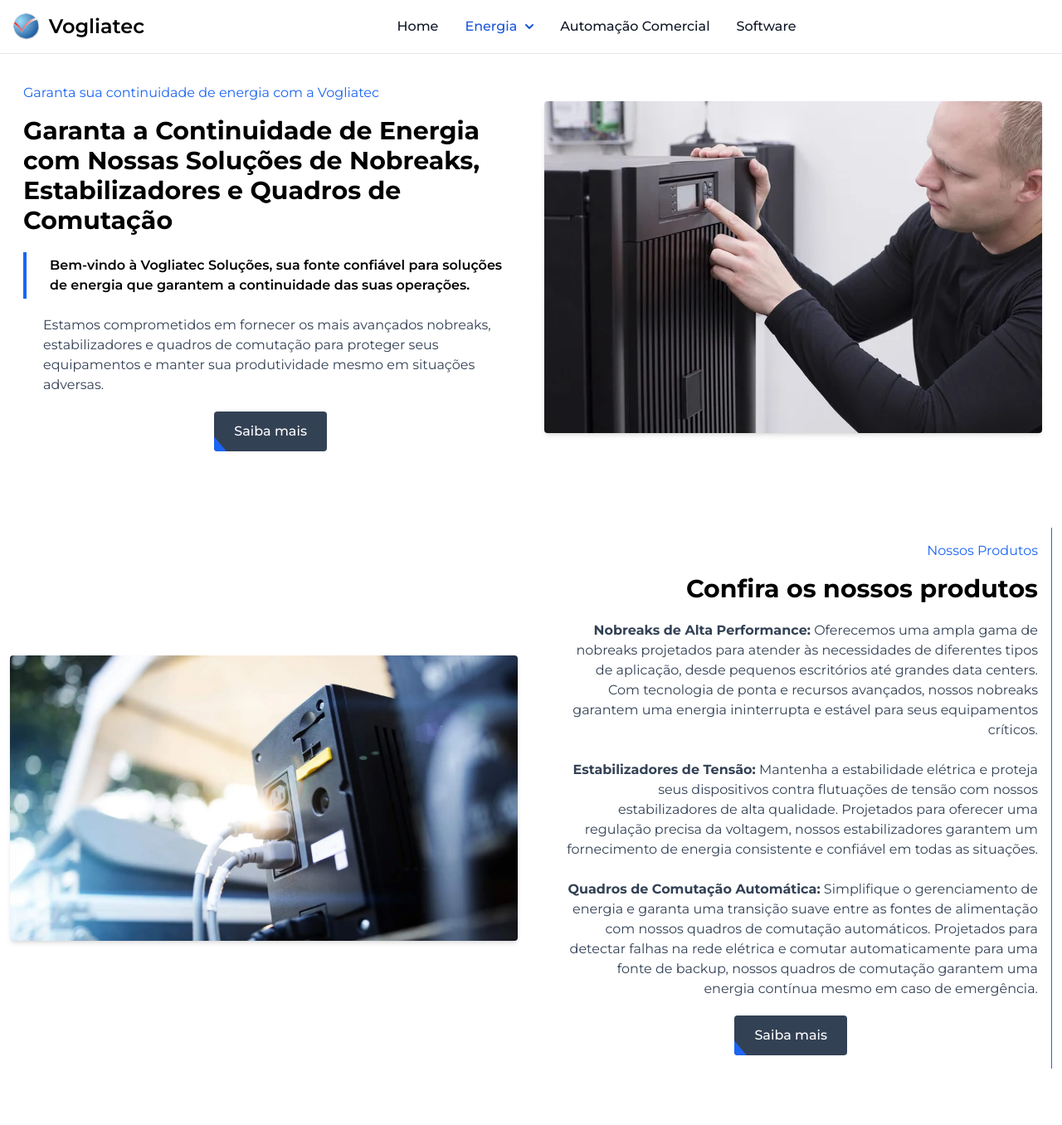
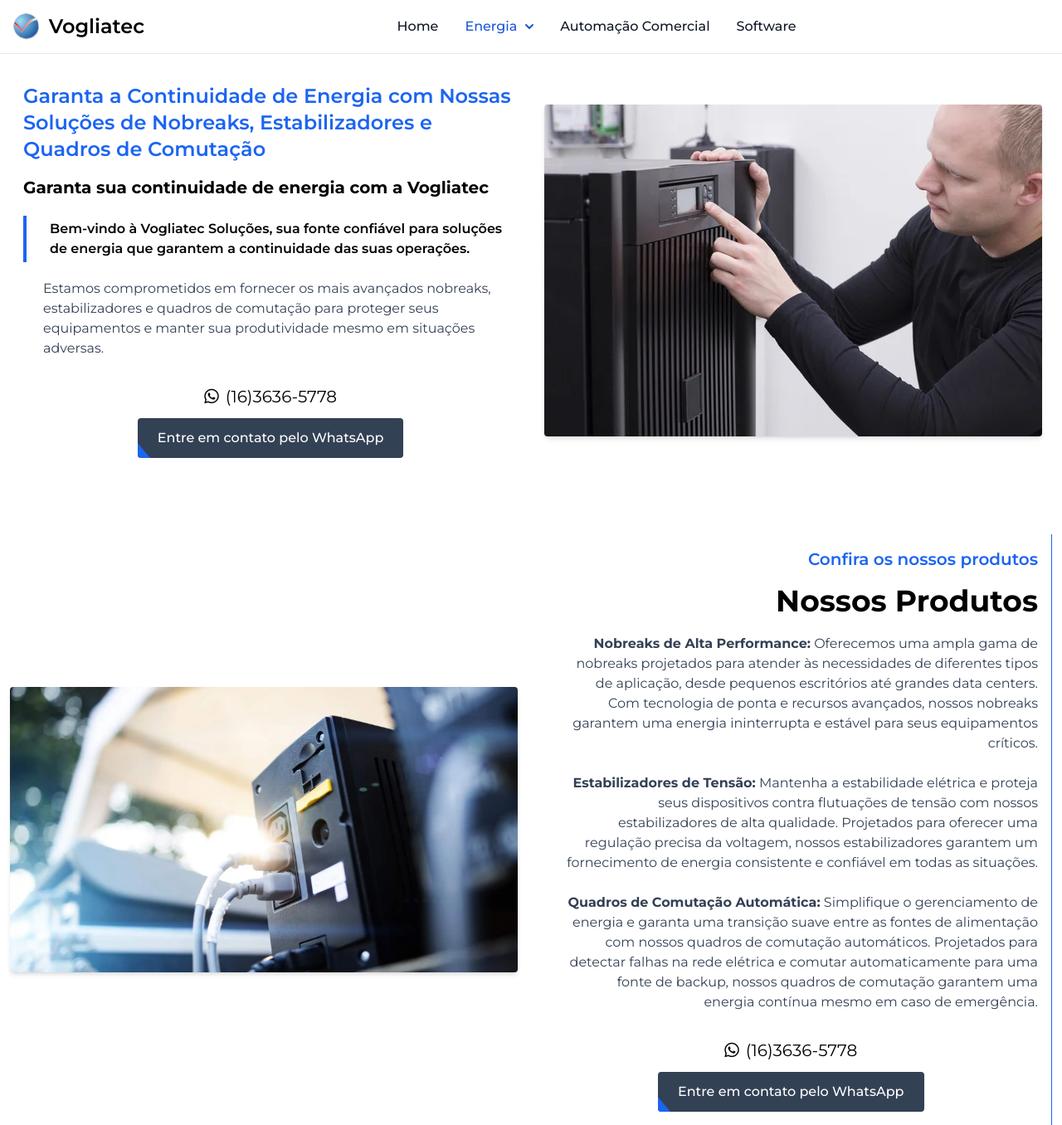
Before and after one commit to paydovan/vogliatec, a plain HTML site: page src/energia.html in a window 1280 px wide. Shown: the top 1356 px of the page at 83% size. Drawn offline with nearby package versions, Linux system fonts and the light colour scheme.

Commit message:
Adiconando botão no footer e alterando texto dos botões

```diff
--- a/src/energia.html
+++ b/src/energia.html
@@ -74,8 +74,8 @@
         <div class="w-full max-w-7xl p-3 flex flex-col md:flex-row gap-4 my-4">
             <div class="flex flex-col gap-5 w-full p-4">
                 <div class="flex flex-col items-center justify-center gap-4 md:items-start">
-                    <h2 class="text-blue-600">Garanta sua continuidade de energia com a Vogliatec</h2>
-                    <h1 class="font-bold text-3xl text-center md:text-start">Garanta a Continuidade de Energia com Nossas Soluções de Nobreaks, Estabilizadores e Quadros de Comutação</h1>
+                    <h2 class="text-blue-600 font-semibold text-2xl">Garanta a Continuidade de Energia com Nossas Soluções de Nobreaks, Estabilizadores e Quadros de Comutação</h2>
+                    <h1 class="font-bold text-center md:text-start text-xl">Garanta sua continuidade de energia com a Vogliatec</h1>
                 </div>
                 <div class="border-l-4 border-blue-600 p-1">
                     <p class="text-center font-semibold md:ml-6 md:text-start">Bem-vindo à Vogliatec Soluções, sua fonte confiável para soluções de energia que garantem a continuidade das suas operações.</p>
@@ -83,10 +83,15 @@
                 <div>
                     <p class="text-center text-slate-700 md:ml-6 md:text-start">Estamos comprometidos em fornecer os mais avançados nobreaks, estabilizadores e quadros de comutação para proteger seus equipamentos e manter sua produtividade mesmo em situações adversas.</p>
                 </div>
-                <div class="flex items-center justify-center">
+
+                <div class="flex flex-col items-center justify-center">
+                    <span class="py-3 flex items-center gap-2 text-xl">
+                        <i class="fa-brands fa-whatsapp"></i>
+                        <p>(16)3636-5778</p>
+                    </span>
                     <a href="https://api.whatsapp.com/send?phone=5516988202754" target="_blank" class="relative inline-flex items-center justify-start px-6 py-3 overflow-hidden font-medium transition-all bg-slate-700 rounded hover:bg-slate-700 group">
                         <span class="w-48 h-48 rounded rotate-[-40deg] bg-blue-600 absolute bottom-0 left-0 -translate-x-full ease-out duration-500 transition-all translate-y-full mb-9 ml-9 group-hover:ml-0 group-hover:mb-32 group-hover:translate-x-0"></span>
-                        <span class="relative w-full text-left text-white transition-colors duration-300 ease-in-out group-hover:text-white">Saiba mais</span>
+                        <span class="relative w-full text-left text-white transition-colors duration-300 ease-in-out group-hover:text-white">Entre em contato pelo WhatsApp</span>
                     </a>
                 </div>
             </div>
@@ -105,8 +110,8 @@
             </div>
             <div class="flex flex-col gap-5 w-full p-4 border-blue-600 border-r">
                 <div class="flex flex-col items-center justify-center gap-4 md:items-end">
-                    <h2 class="text-blue-600">Nossos Produtos</h2>
-                    <h1 class="font-bold text-3xl text-center md:text-end">Confira os nossos produtos</h1>
+                    <h2 class="text-blue-600 font-semibold text-xl">Confira os nossos produtos</h2>
+                    <h1 class="font-bold text-4xl text-center md:text-end">Nossos Produtos</h1>
                 </div>
                 <div class="">
                     <p class="text-center text-slate-700 md:ml-6 md:text-end"><strong>Nobreaks de Alta Performance:</strong> Oferecemos uma ampla gama de nobreaks projetados para atender às necessidades de diferentes tipos de aplicação, desde pequenos escritórios até grandes data centers. Com tecnologia de ponta e recursos avançados, nossos nobreaks garantem uma energia ininterrupta e estável para seus equipamentos críticos. <br>
@@ -115,10 +120,14 @@
 
                     <br><strong>Quadros de Comutação Automática:</strong> Simplifique o gerenciamento de energia e garanta uma transição suave entre as fontes de alimentação com nossos quadros de comutação automáticos. Projetados para detectar falhas na rede elétrica e comutar automaticamente para uma fonte de backup, nossos quadros de comutação garantem uma energia contínua mesmo em caso de emergência.</p>
                 </div>
-                <div class="flex items-center justify-center">
+                <div class="flex flex-col items-center justify-center">
+                    <span class="py-3 flex items-center gap-2 text-xl">
+                        <i class="fa-brands fa-whatsapp"></i>
+                        <p>(16)3636-5778</p>
+                    </span>
                     <a href="https://api.whatsapp.com/send?phone=5516988202754" target="_blank" class="relative inline-flex items-center justify-start px-6 py-3 overflow-hidden font-medium transition-all bg-slate-700 rounded hover:bg-slate-700 group">
                         <span class="w-48 h-48 rounded rotate-[-40deg] bg-blue-600 absolute bottom-0 left-0 -translate-x-full ease-out duration-500 transition-all translate-y-full mb-9 ml-9 group-hover:ml-0 group-hover:mb-32 group-hover:translate-x-0"></span>
-                        <span class="relative w-full text-left text-white transition-colors duration-300 ease-in-out group-hover:text-white">Saiba mais</span>
+                        <span class="relative w-full text-left text-white transition-colors duration-300 ease-in-out group-hover:text-white">Entre em contato pelo WhatsApp</span>
                     </a>
                 </div>
             </div>
@@ -150,7 +159,7 @@
                     </ul>
                 </div>
                 <div class="w-full flex flex-col items-center justify-center border p-3 gap-2">
-                    <span class="text-5xl font-bold">35+</span>
+                    <span class="text-5xl font-bold">37+</span>
                     <span>Anos de experiência</span>
                 </div>
             </div>
@@ -207,6 +216,10 @@
             <span class="text-white text-center text-sm">R. Alagoas, 221 – Campos Elísios, Ribeirão Preto – SP
             </span>
             <span class="text-white text-center text-sm">Telefone: (16)3636-5778</span>
+            <a href="https://api.whatsapp.com/send?phone=5516988202754" target="_blank" class="relative inline-flex items-center justify-start px-6 py-3 overflow-hidden font-medium transition-all bg-slate-700 rounded hover:bg-slate-700 group">
+                <span class="w-48 h-48 rounded rotate-[-40deg] bg-blue-600 absolute bottom-0 left-0 -translate-x-full ease-out duration-500 transition-all translate-y-full mb-9 ml-9 group-hover:ml-0 group-hover:mb-32 group-hover:translate-x-0"></span>
+                <span class="relative w-full text-left text-white transition-colors duration-300 ease-in-out group-hover:text-white">Entre em contato pelo WhatsApp</span>
+            </a>
             <span class="text-white text-center text-sm">contato@vogliatec.com.br</span>
         </div>
 
```
Also changed, not shown: src/automacao.html (+7 -3 lines), src/index.html (+6 -2 lines), src/software.html (+5 -1 lines).
